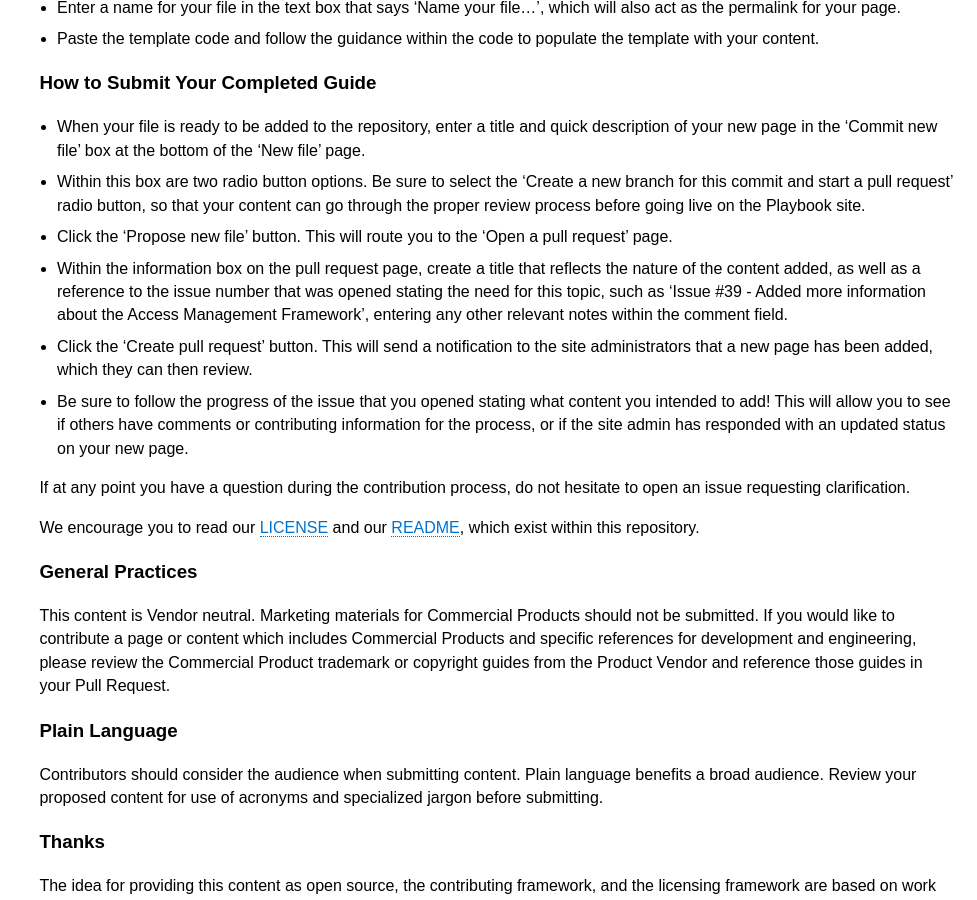
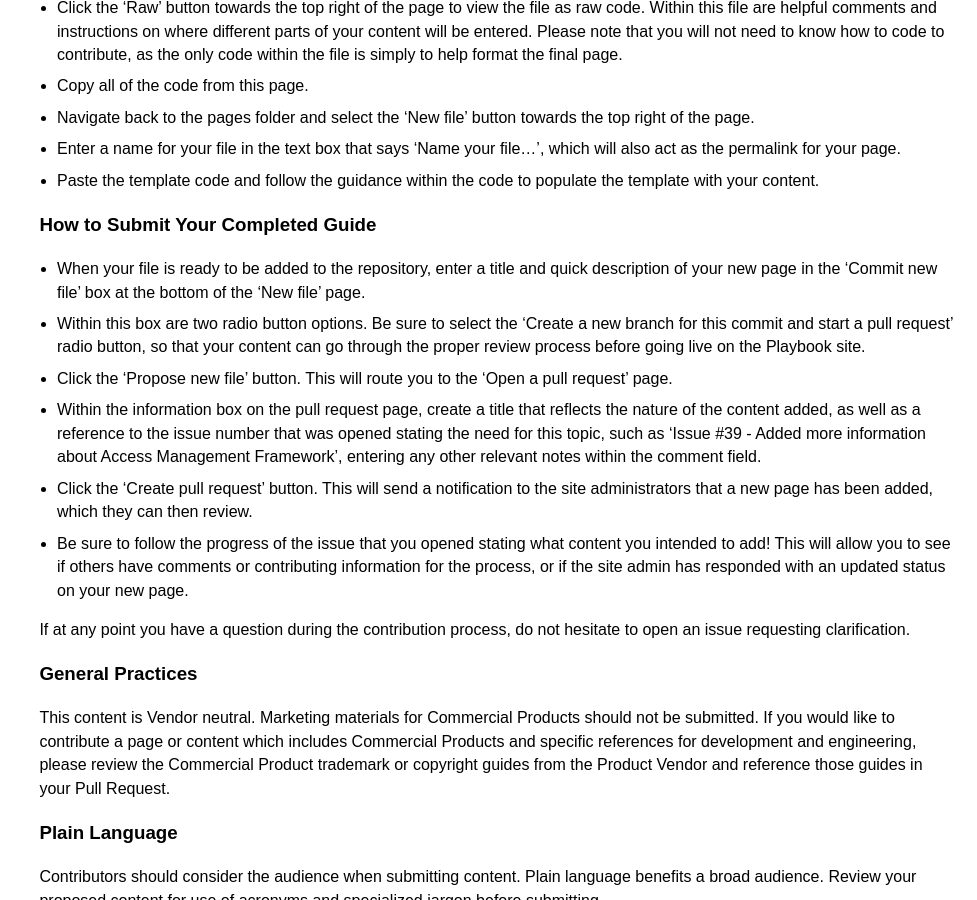
Before and after one commit to GSA/ficam-access, a Jekyll site: the page built from pages/contribute.md, in a window 1280 px wide and 900 px high, scrolled down 1174 px. Shown: the whole window, without its empty margins (303-1280 px from the left). Built offline with Jekyll 4.4.1, drawn with Linux system fonts in a browser that asks for light colours; some of the changed text lies outside the part shown.

Commit message:
Contribute page revisions

```diff
--- a/pages/contribute.md
+++ b/pages/contribute.md
@@ -36,13 +43,11 @@ If you have identified an open issue suggesting a new topic for the site and wou
 * When your file is ready to be added to the repository, enter a title and quick description of your new page in the 'Commit new file' box at the bottom of the 'New file' page.
 * Within this box are two radio button options. Be sure to select the 'Create a new branch for this commit and start a pull request' radio button, so that your content can go through the proper review process before going live on the Playbook site.
 * Click the 'Propose new file' button. This will route you to the 'Open a pull request' page.
-* Within the information box on the pull request page, create a title that reflects the nature of the content added, as well as a reference to the issue number that was opened stating the need for this topic, such as 'Issue #39 - Added more information about the Access Management Framework', entering any other relevant notes within the comment field.
+* Within the information box on the pull request page, create a title that reflects the nature of the content added, as well as a reference to the issue number that was opened stating the need for this topic, such as 'Issue #39 - Added more information about Access Management Framework', entering any other relevant notes within the comment field.
 * Click the 'Create pull request' button. This will send a notification to the site administrators that a new page has been added, which they can then review.
 * Be sure to follow the progress of the issue that you opened stating what content you intended to add! This will allow you to see if others have comments or contributing information for the process, or if the site admin has responded with an updated status on your new page.
 
 If at any point you have a question during the contribution process, do not hesitate to open an issue requesting clarification.
-
-We encourage you to read our [LICENSE]({{site.baseurl}}/license/) and our [README]({{site.github.repository_url}}/tree/{{site.branch}}/README.md), which exist within this repository.
 
 ###  General Practices
 
```
Also changed, not shown: other parts of pages/contribute.md (+9 -2 lines).
